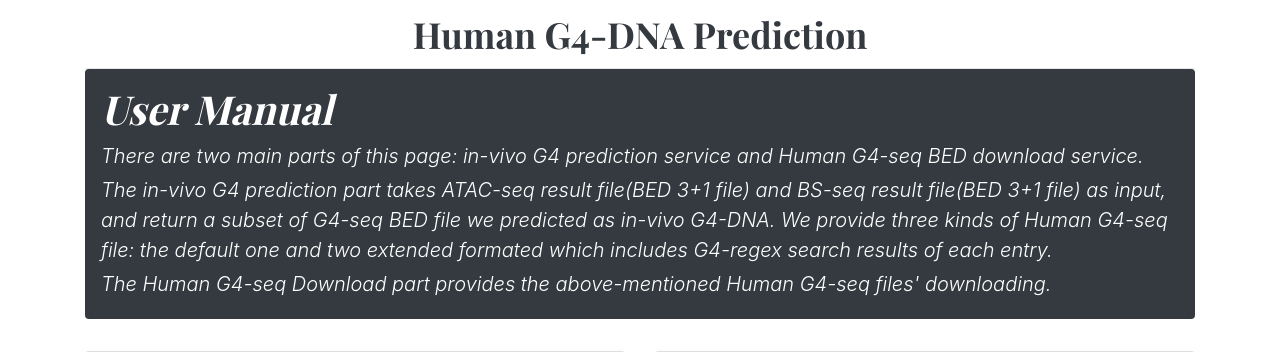
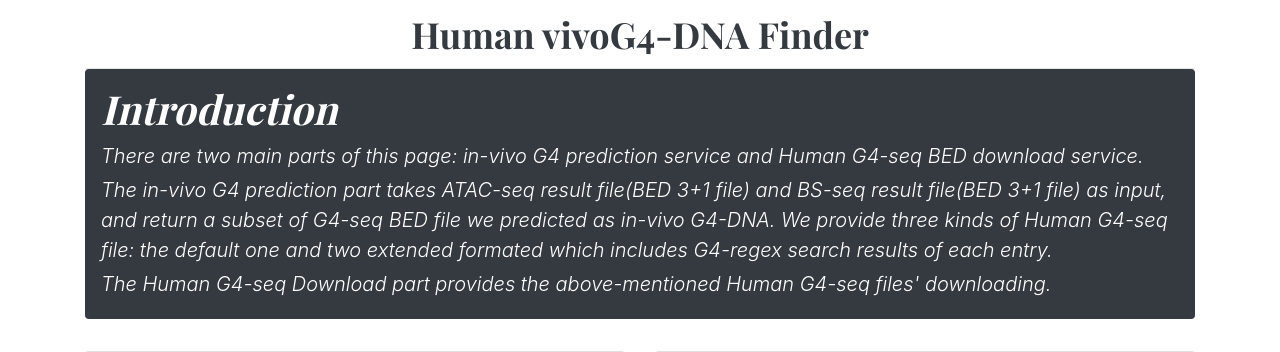
Before and after one commit to Bocabbage/HvvG4-workflow, a Django app: page /g4predict/ in a window 1280 px wide. Shown: the top 352 px of the page. Run offline with Django 3.2, Linux system fonts and the light colour scheme; some libraries are stand-ins or nearby versions.

Commit message:
Rename the web service.

```diff
--- a/webapp/G4site/g4predict/templates/g4predict/home.html
+++ b/webapp/G4site/g4predict/templates/g4predict/home.html
@@ -24,16 +24,16 @@
       <header class="blog-header py-3">
         <div class="row" id="Title">
           <div class="col-12 text-center">
-            <a class="blog-header-logo text-dark">Human G4-DNA Prediction</a>
+            <a class="blog-header-logo text-dark">Human vivoG4-DNA Finder</a>
           </div>
         </div>
       </header>
 
 
-      <!-- User Manual -->
+      <!-- Introduction -->
       <div class="jumbotron p-3 text-white rounded bg-dark">
         <div class="col-md-12 px-0">
-          <h1 class="display-6 font-italic">User Manual</h1>
+          <h1 class="display-6 font-italic">Introduction</h1>
           <p class="lead my-1 font-italic">There are two main parts of this page: in-vivo G4 prediction service and Human G4-seq BED download service.</p>
           <p class="lead my-1 font-italic">The in-vivo G4 prediction part takes ATAC-seq result file(BED 3+1 file) and BS-seq result file(BED 3+1 file) as input, and return a subset of G4-seq BED file we predicted as in-vivo G4-DNA. We provide three kinds of Human G4-seq file: the default one and two extended formated which includes G4-regex search results of each entry.</p>
           <p class="lead my-1 font-italic">The Human G4-seq Download part provides the above-mentioned Human G4-seq files' downloading.</p>
```
